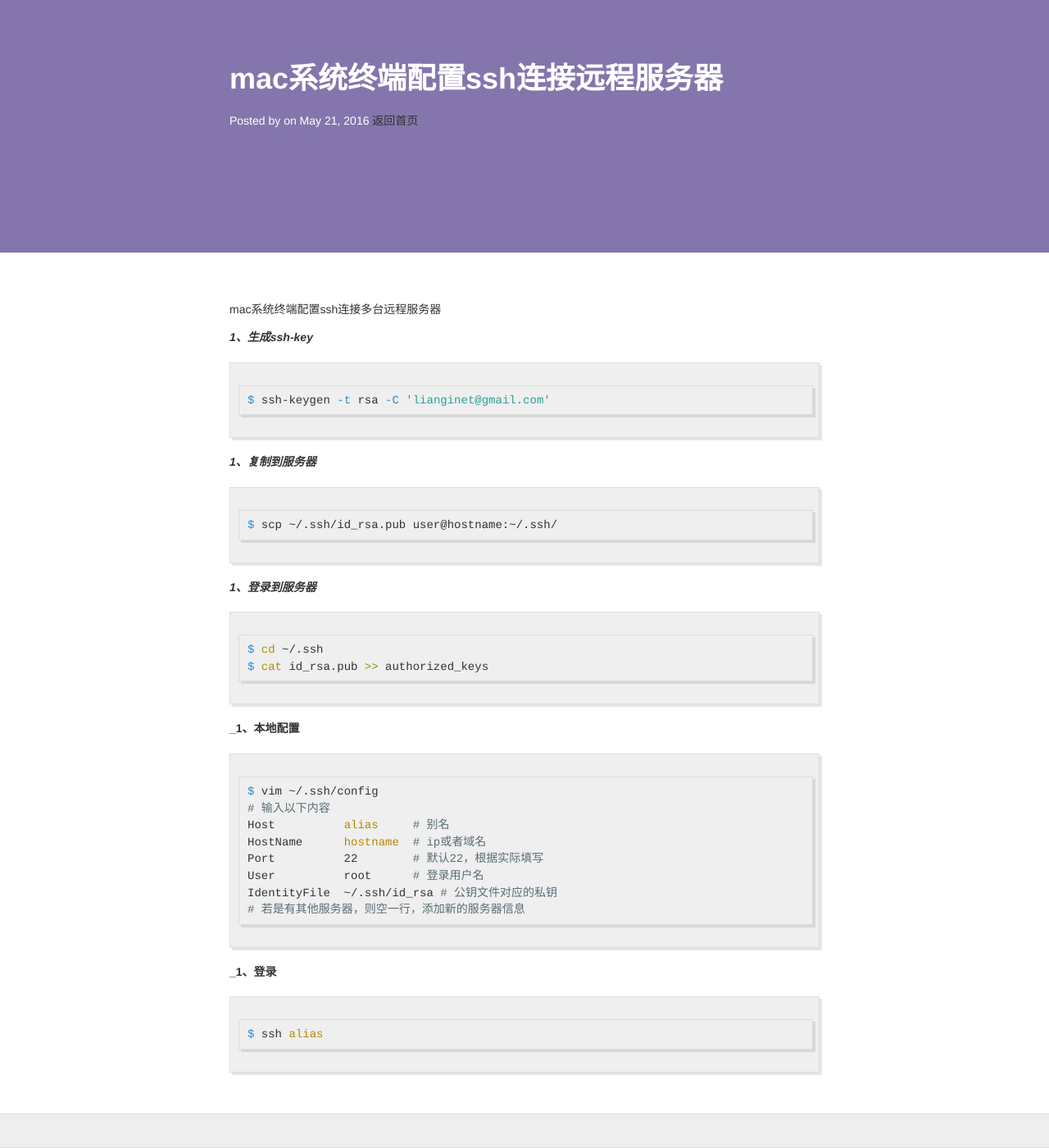
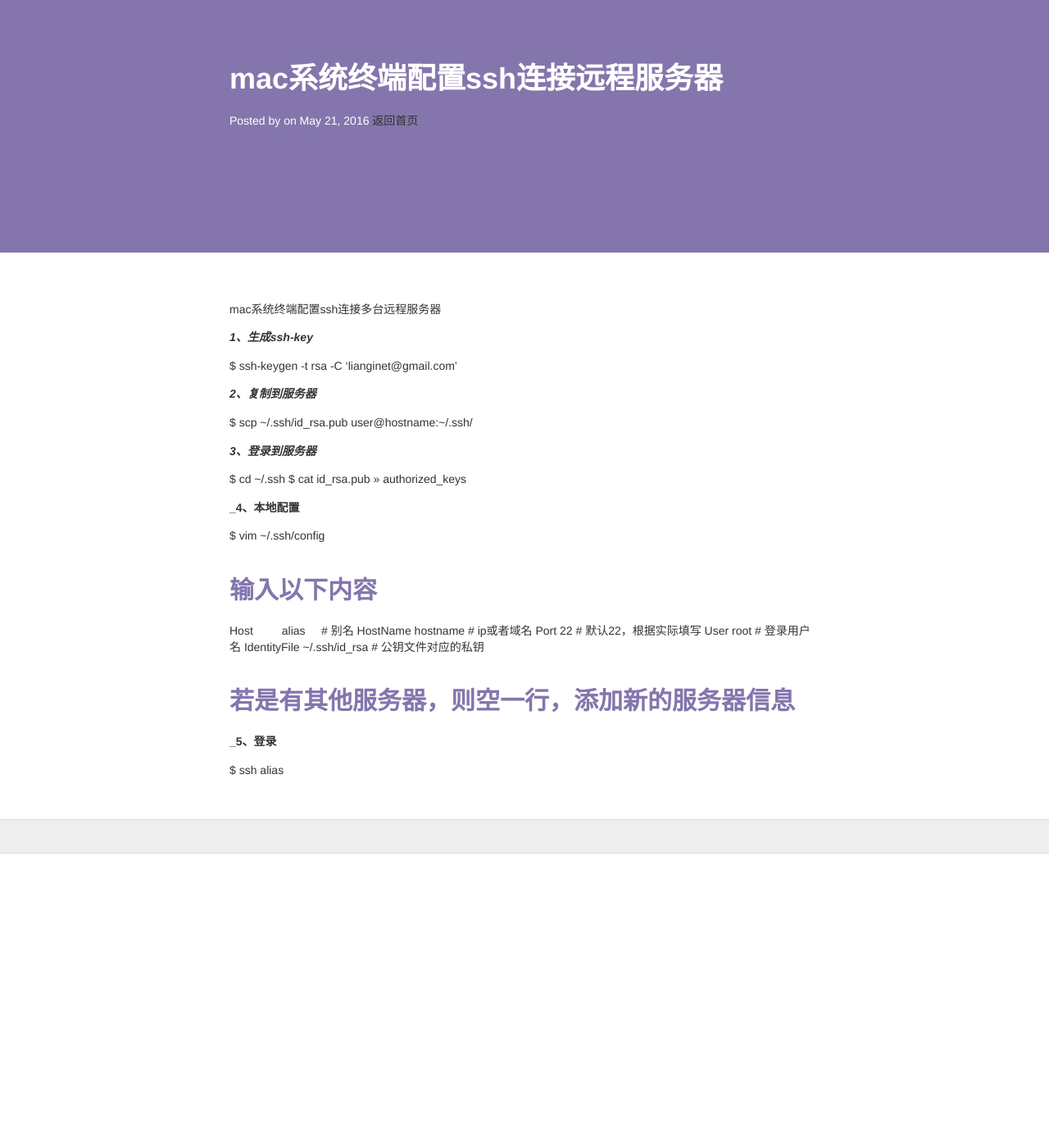
Before and after one commit to linshaodong/jekyll_note, a Jekyll site: the page built from _posts/2018-03-23-mac-config-ssh-connect.markdown, in a window 1280 px wide and 1400 px high, scrolled down 122 px. Shown: the whole window at 82% size. Built offline with Jekyll 4.4.1, drawn with Linux system fonts in a browser that asks for light colours; nearby versions of some CDN libraries; after the commit the page ends 1163 px from its top, so only the background shows below that.

Commit message:
mac配置终端连接远程主机

````diff
--- a/_posts/2018-03-23-mac-config-ssh-connect.markdown
+++ b/_posts/2018-03-23-mac-config-ssh-connect.markdown
@@ -9,26 +9,20 @@ mac系统终端配置ssh连接多台远程服务器
 
 **_1、生成ssh-key_**
 
-```bash
 $ ssh-keygen -t rsa -C 'lianginet@gmail.com'
-```
 
-**_1、复制到服务器_**
 
-```bash
+**_2、复制到服务器_**
+
 $ scp ~/.ssh/id_rsa.pub user@hostname:~/.ssh/
-```
 
-**_1、登录到服务器_**
+**_3、登录到服务器_**
 
-```bash
 $ cd ~/.ssh
 $ cat id_rsa.pub >> authorized_keys
-```
 
-**_1、本地配置**
+**_4、本地配置**
 
-```bash
 $ vim ~/.ssh/config
 # 输入以下内容
 Host          alias     # 别名
@@ -37,10 +31,7 @@ Port          22        # 默认22，根据实际填写
 User          root      # 登录用户名
 IdentityFile  ~/.ssh/id_rsa # 公钥文件对应的私钥
 # 若是有其他服务器，则空一行，添加新的服务器信息
-```
 
-**_1、登录**
+**_5、登录**
 
-```bash
 $ ssh alias
-```
````
